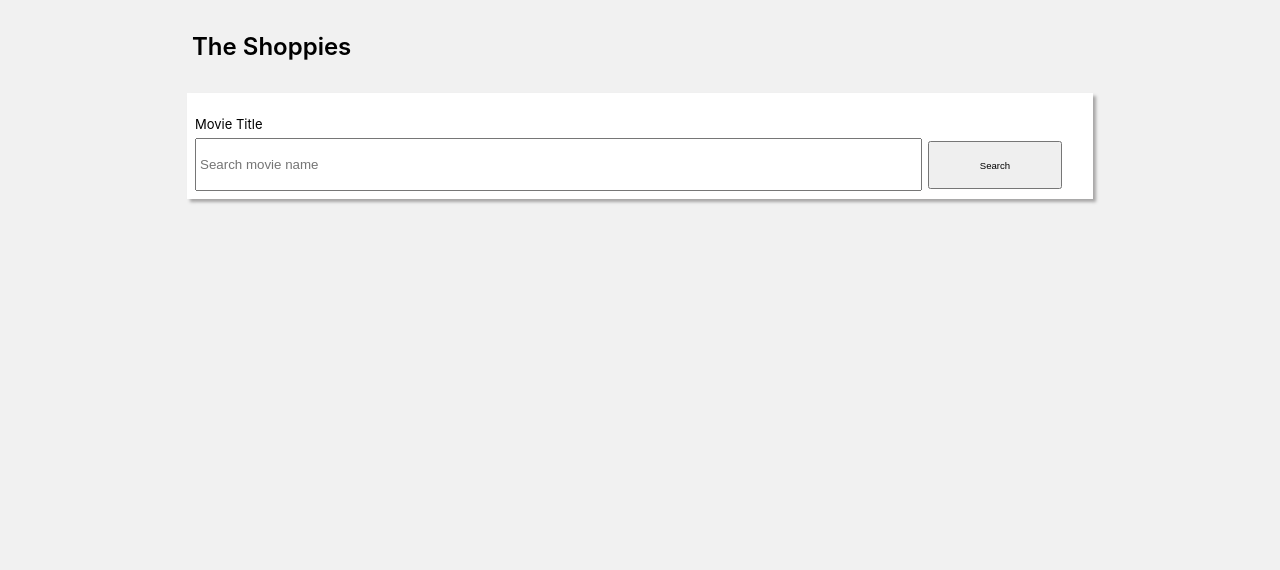
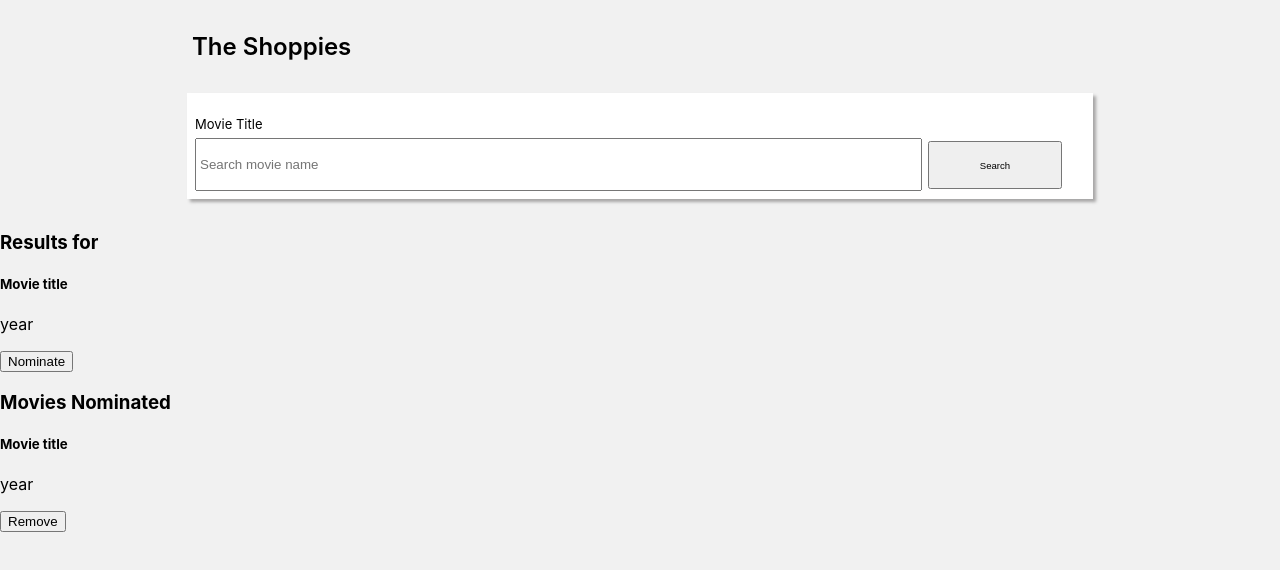
Before and after one commit to samynaj/Movie-App, a React (Create React App) app: page / in a window 1280 px wide. Shown: the top 570 px of the page. Built offline with nearby package versions, Linux system fonts and the light colour scheme.

Commit message:
added the UI for movie card

```diff
--- a/src/App.js
+++ b/src/App.js
@@ -1,6 +1,9 @@
+import React, { useState, useEffect} from 'react'
 import './App.css';
 
 function App() {
+
+
   return (
     <div className="app">
       <h1 className="app-header">The Shoppies</h1>
@@ -11,6 +14,25 @@ function App() {
           <button className="app-search-form-button" type="submit">Search</button>
         </form>
       </div>
+      <div className="app-body">
+        <div className="app-body-cardlist">
+          <h3>Results for</h3>
+          <div className="app-body-cardlist-card">
+            <h5>Movie title</h5>
+            <p>year</p>
+            <button>Nominate</button>
+          </div>
+        </div>
+        <div className="app-body-nominate">
+          <h3>Movies Nominated</h3>
+          <div>
+            <h5>Movie title</h5>
+            <p>year</p>
+            <button>Remove</button>
+          </div>
+
+        </div>
+      </div>
     </div>
   );
 }
```
